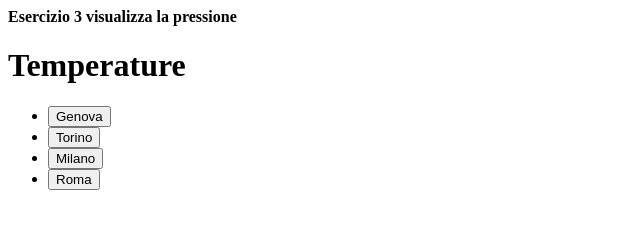
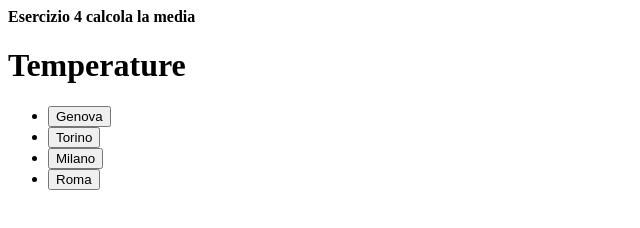
Before and after one commit to alessandrolabate9/ssw---js-sswtemp-rmbrro, a website: page index.html in a window 1280 px wide. Shown: the full height of the page, 0-640 px from the left. Drawn offline with Linux system fonts and the light colour scheme.

Commit message:
1 file modified

```diff
--- a/index.html
+++ b/index.html
@@ -1,4 +1,4 @@
-<h4>Esercizio 3 visualizza la pressione</h4>
+<h4>Esercizio 4 calcola la media</h4>
 <h1>Temperature</h1>
 <ul>
   <li><button type="button" , class="città">Genova</button></li>
```
